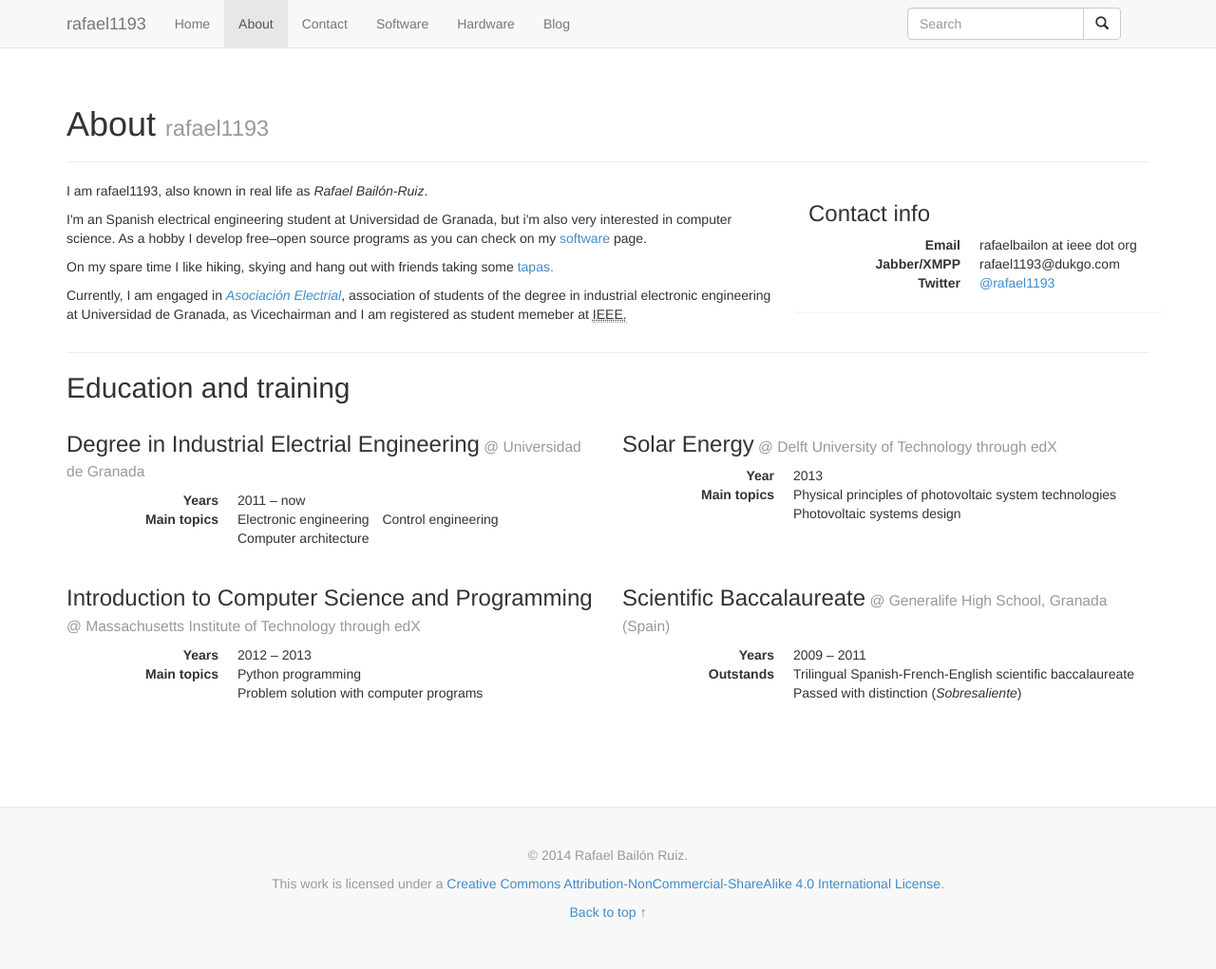
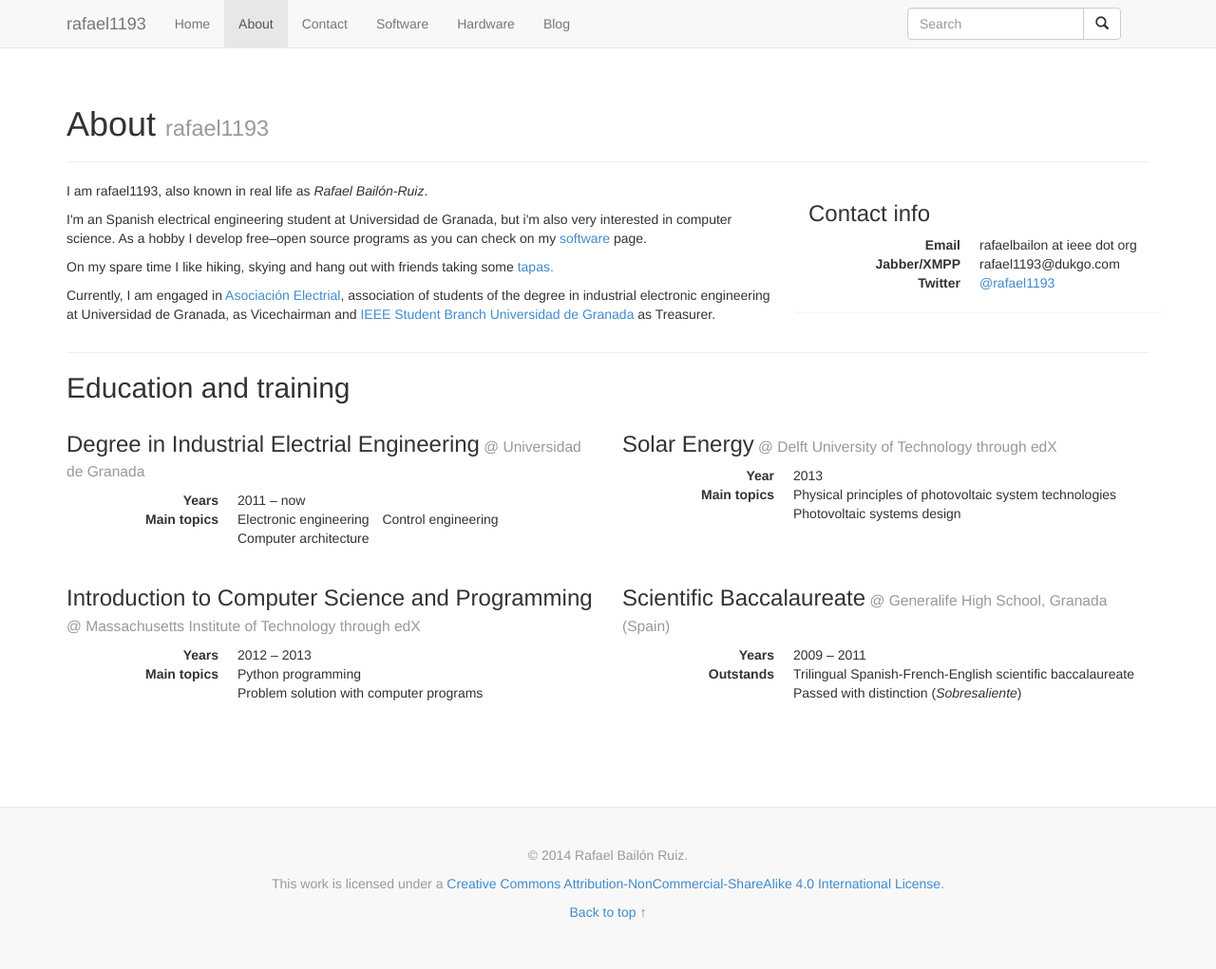
Before and after one commit to rafael1193/rafael1193.github.io, a Jekyll site: the page built from about/index.html, in a window 1280 px wide. Shown: the whole page at 95% size. Built offline with Jekyll 4.4.1, drawn with Linux system fonts in a browser that asks for light colours; nearby versions of some CDN libraries; Markdown is read by kramdown in place of the engine named in the settings.

Commit message:
Reference to IEEE Student Branch Universidad de Granada

```diff
--- a/about/index.html
+++ b/about/index.html
@@ -12,7 +12,7 @@ pagecategory: About
   <p>I am rafael1193, also known in real life as <em>Rafael Bailón-Ruiz</em>. </p>
   <p>I'm an Spanish electrical engineering student at Universidad de Granada, but i'm also very interested in computer science. As a hobby I develop free&ndash;open source programs as you can check on my <a href="../software">software</a> page.</p>
   <p>On my spare time I like hiking, skying and hang out with friends taking some <a target="_blank" href="https://en.wikipedia.org/wiki/Tapas">tapas.</a></p>
-  <p>Currently, I am engaged in <em><a target="_blank" href="http://www.ugr.es/~electrial">Asociación Electrial</a></em>, association of students of the degree in industrial electronic engineering at Universidad de Granada, as Vicechairman and I am registered as student memeber at <abbr title="Institute of Electrical and Electronics Engineers">IEEE<abbr>.
+  <p>Currently, I am engaged in <a target="_blank" href="http://www.ugr.es/~electrial">Asociación Electrial</a>, association of students of the degree in industrial electronic engineering at Universidad de Granada, as Vicechairman and <a target="_blank" href="http://sbugr.ieeespain.org">IEEE Student Branch Universidad de Granada</a> as Treasurer.
   </div>
   <div class="col-md-4 panel">
     <h3>Contact info</h3>
```
